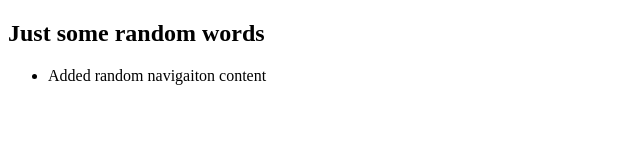
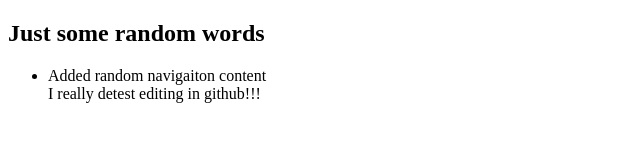
Before and after one commit to adnageeTT/demo-website, a plain HTML site: page index.html in a window 1280 px wide. Shown: the whole page, without its empty margins (0-640 px from the left). Drawn offline with Linux system fonts and the light colour scheme.

Commit message:
Update index.html
demoing PR templates

```diff
--- a/index.html
+++ b/index.html
@@ -7,6 +7,6 @@
 </head>
 <body>
     <h2>Just some random words</h2>
-    <ul><li>Added random navigaiton content</li></ul>
+    <ul><li>Added random navigaiton content<br> I really detest editing in github!!!</li></ul>
 </body>
 </html>
```
